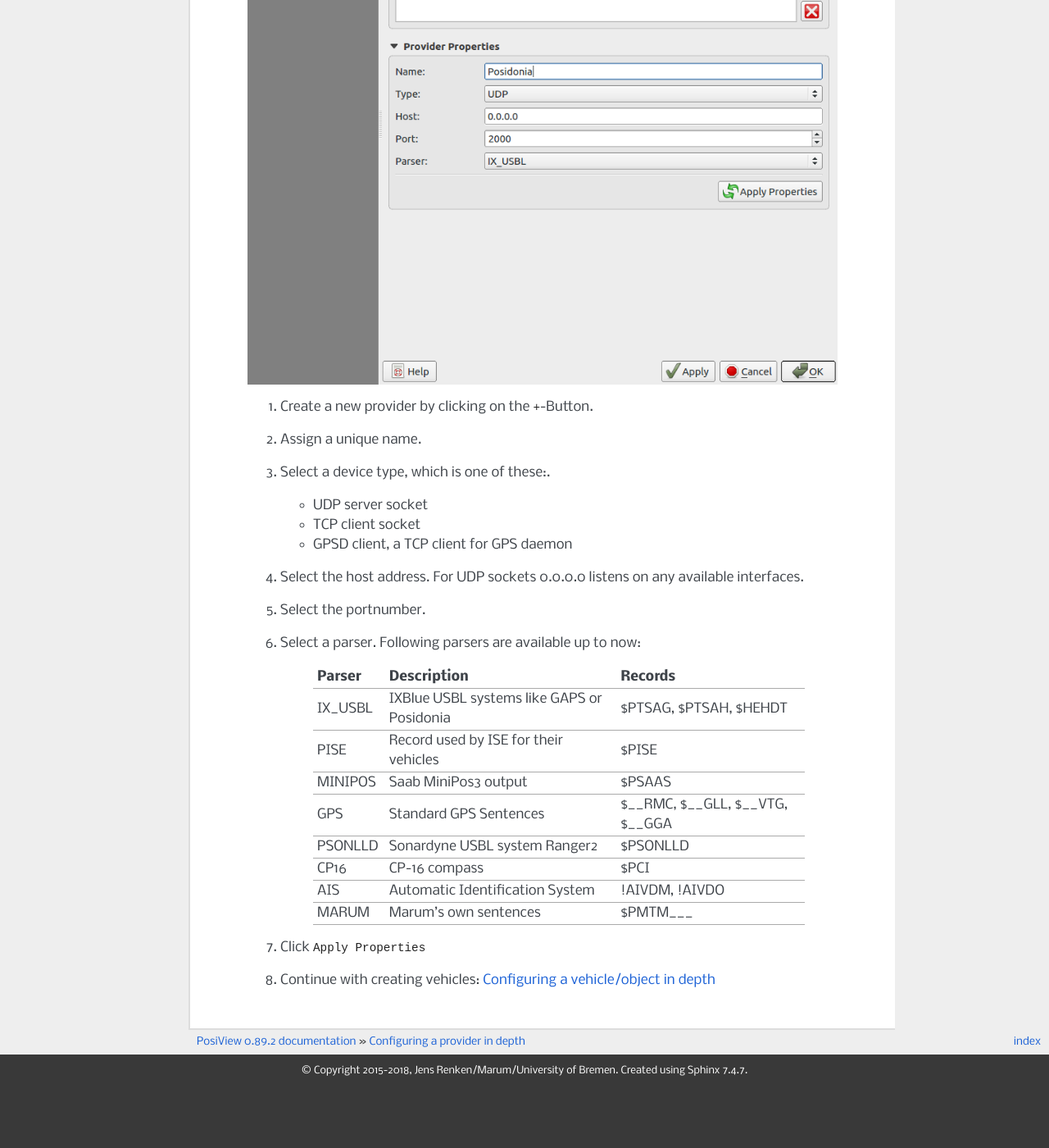
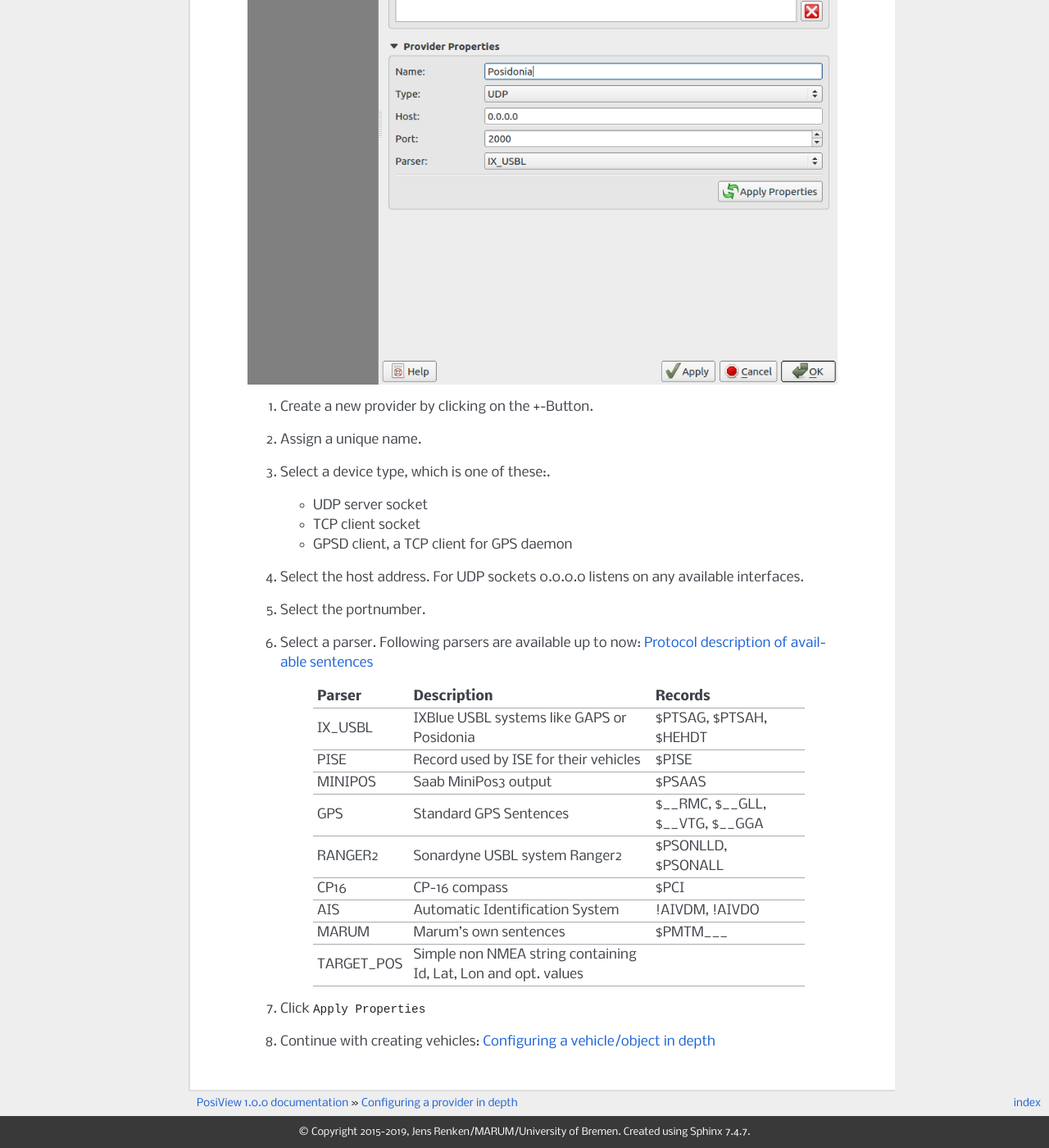
Before and after one commit to jrenken/qgis-PosiView, a Sphinx documentation site: the page built from help/source/provider.rst, in a window 1280 px wide and 1400 px high, scrolled down 442 px. Shown: the whole window at 82% size. Built offline with Sphinx 7.4.7, drawn with Linux system fonts in a browser that asks for light colours; formulas are drawn with MathJax 3; before the commit the page ends 1767 px from its top, so only the background shows below that; some of the changed text lies outside the part shown.

Commit message:
add help page with a description of the available sentences

```diff
--- a/help/source/conf.py
+++ b/help/source/conf.py
@@ -41,16 +41,16 @@
 
 # General information about the project.
 project = u'PosiView'
-copyright = u'2015-2018, Jens Renken/Marum/University of Bremen'
+copyright = u'2015-2019, Jens Renken/MARUM/University of Bremen'
 
 # The version info for the project you're documenting, acts as replacement for
 # |version| and |release|, also used in various other places throughout the
 # built documents.
 #
 # The short X.Y version.
-version = '0.89'
+version = '1.0'
 # The full version, including alpha/beta/rc tags.
-release = '0.89.2'
+release = '1.0.0'
 
 # The language for content autogenerated by Sphinx. Refer to documentation
 # for a list of supported languages.
--- a/help/source/provider.rst
+++ b/help/source/provider.rst
@@ -23,20 +23,21 @@
 
   #. Select the host address. For UDP sockets 0.0.0.0 listens on any available interfaces.
   #. Select the portnumber.
-  #. Select a parser. Following parsers are available up to now:
+  #. Select a parser. Following parsers are available up to now: :doc:`protocol`
 
-        ==========  ==========================================================  =============================
-        Parser      Description                                                 Records
-        ==========  ==========================================================  =============================
-        IX_USBL     IXBlue USBL systems like GAPS or Posidonia                  $PTSAG, $PTSAH, $HEHDT
-        PISE        Record used by ISE for their vehicles                       $PISE
-        MINIPOS     Saab MiniPos3 output                                        $PSAAS
-        GPS         Standard GPS Sentences                                      $__RMC, $__GLL, $__VTG, $__GGA
-        PSONLLD     Sonardyne USBL system Ranger2                               $PSONLLD
-        CP16        CP-16 compass                                               $PCI
-        AIS         Automatic Identification System                             !AIVDM, !AIVDO
-        MARUM       Marum's own sentences                                       $PMTM___
-        ==========  ==========================================================  =============================
+        ==========  ===============================================================  =============================
+        Parser      Description                                                      Records
+        ==========  ===============================================================  =============================
+        IX_USBL     IXBlue USBL systems like GAPS or Posidonia                       $PTSAG, $PTSAH, $HEHDT
+        PISE        Record used by ISE for their vehicles                            $PISE
+        MINIPOS     Saab MiniPos3 output                                             $PSAAS
+        GPS         Standard GPS Sentences                                           $__RMC, $__GLL, $__VTG, $__GGA
+        RANGER2     Sonardyne USBL system Ranger2                                    $PSONLLD, $PSONALL
+        CP16        CP-16 compass                                                    $PCI
+        AIS         Automatic Identification System                                  !AIVDM, !AIVDO
+        MARUM       Marum's own sentences                                            $PMTM___
+        TARGET_POS  Simple non NMEA string containing Id, Lat, Lon and opt. values
+        ==========  ===============================================================  =============================
 
   #. Click  ``Apply Properties``
   #. Continue with creating vehicles:  :doc:`vehicle`
```
Also changed, not shown: help/source/protocol.rst (added, +55 -0 lines).
